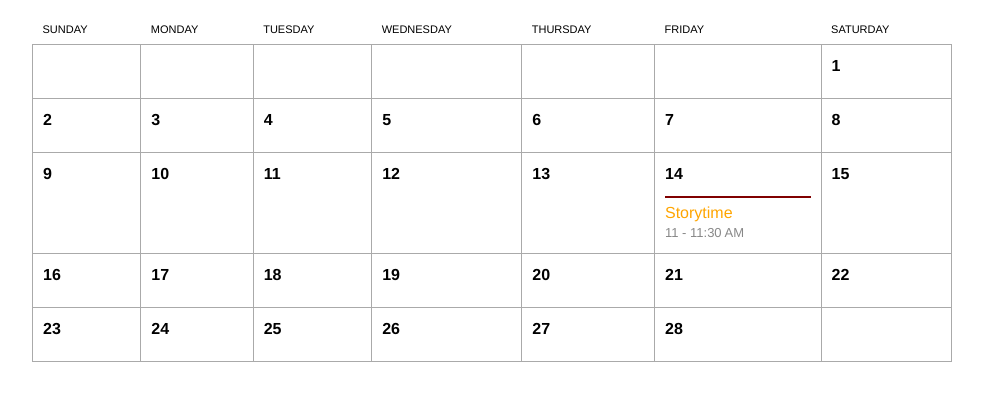
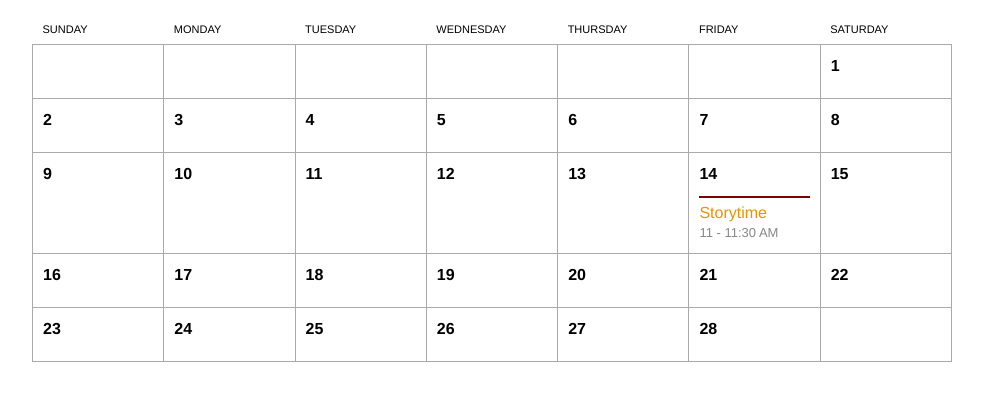
Before and after one commit to starterschool/Calendar, a plain HTML site: page index.html in a window 1280 px wide. Shown: the part 57-458 px from the top of the page, without its empty margins (148-1131 px from the left). Drawn offline with Linux system fonts and the light colour scheme.

Commit message:
Style tweaks.

```diff
--- a/sass/screen.scss
+++ b/sass/screen.scss
@@ -18,7 +18,7 @@ body {
 }
 
 a {
-    color: orange;
+    color: darken(orange, 5%);
     text-decoration: none;
 }
 
@@ -31,7 +31,7 @@ $kids_color: #800000;
 $grid_min_width: 600px;
 
 .wrap {
-    padding: 0 20px;
+    padding: 0 20px 40px;
 }
 
 h1 {
@@ -157,7 +157,10 @@ h2 {
     }
 
     .cell {
+        $cell_width: 100%/7;
+
         @extend %cell;
+        width: $cell_width;
         border: 1px solid $border_color;
     }
 
```
Also changed, not shown: css/screen.css.
